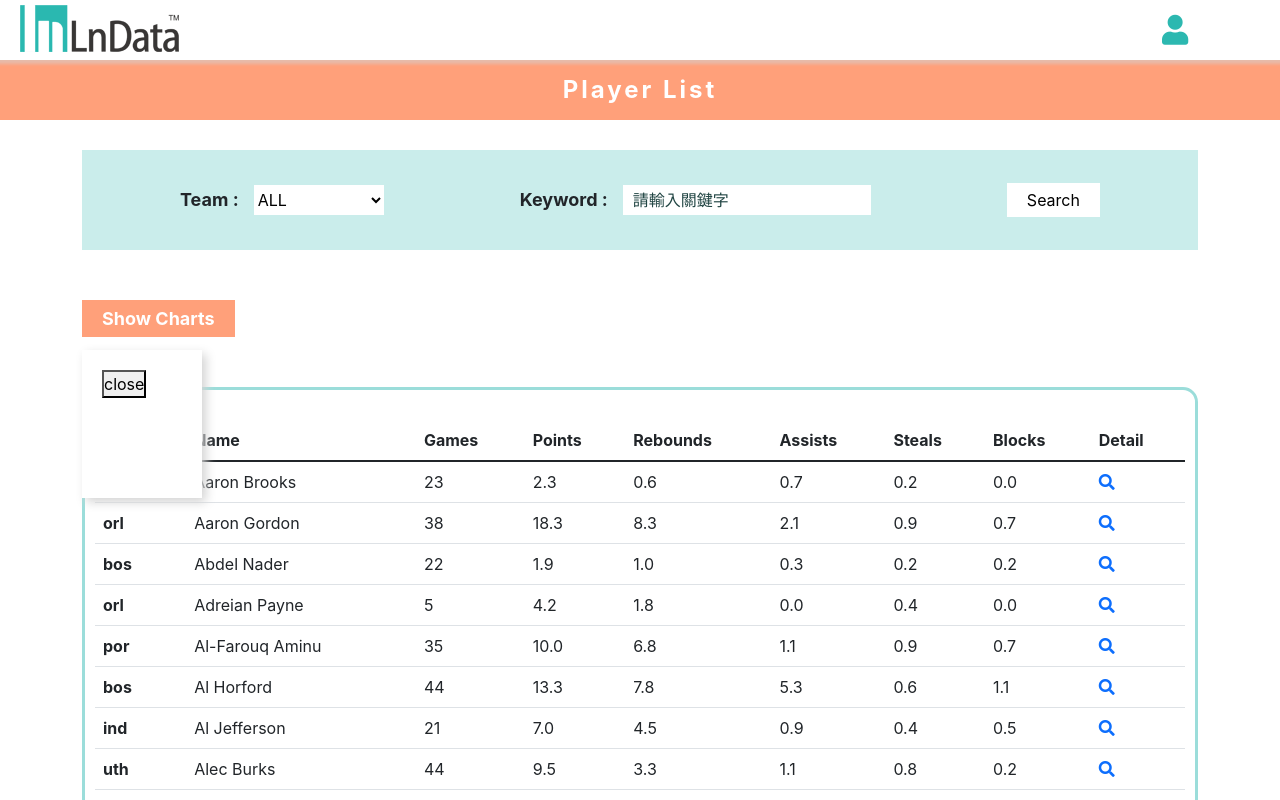
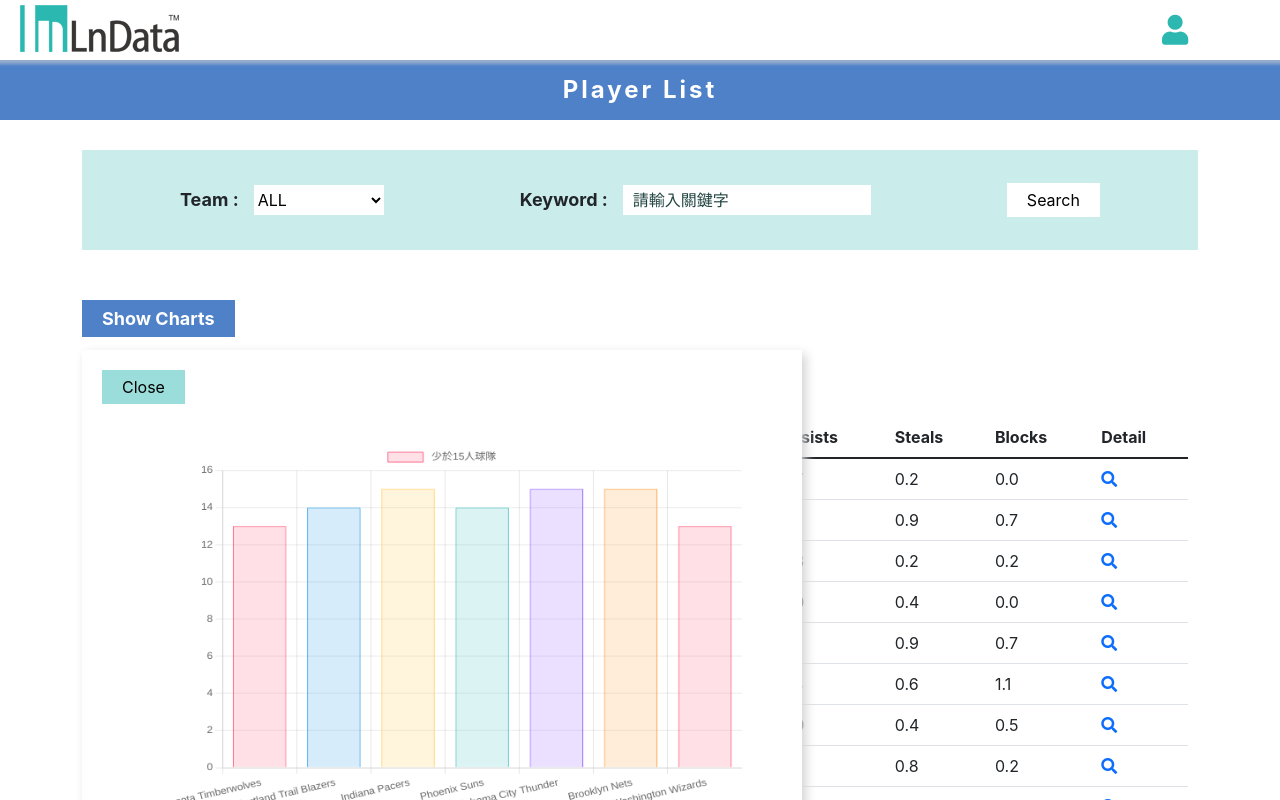
Before and after one commit to chiayuuliu/LnData-react, a React (Create React App) app: page / in a window 1280 px wide. Both pictures are taken after a click on the button "Show Charts". Shown: the top 800 px of the page. Built offline with nearby package versions, Linux system fonts and the light colour scheme.

Commit message:
修改chart 顯示

```diff
--- a/src/App.css
+++ b/src/App.css
@@ -29,7 +29,7 @@
 .user i{
   font-size: 30px;
   margin: 15px 10px;
-  color: rgb(44, 184, 176);
+  color: #2cb8b0;
 }
 .title{
   position: fixed;
@@ -38,7 +38,9 @@
   left: 0;
   width: 100%;
   height: 60px;
-  background-color: rgb(255, 160, 122);
+  /* background-color: rgb(255, 160, 122); */
+  background-color: #4f81c8;
+
   z-index: 2;
   font-size: 24px;
   line-height: 60px;
@@ -58,15 +60,17 @@
   align-items: center;
 }
 .datawrap{
-  border: 3px solid  rgba(44, 184, 177, 0.469);
-  border-radius: 15px;
+  /* border: 3px solid  rgba(44, 184, 177, 0.469); */
+  /* border-top: 3px solid  rgba(44, 184, 177, 0.469); */
+  border-radius: 0px;
   margin: 50px auto;
   padding: 30px 10px;
 }
 /* 搜尋欄位 */
 
 .chartbtn,
-.searchbtn{
+.searchbtn,
+.close{
   padding: 5px 20px;
   /* border-radius: 100px; */
   border: none;
@@ -74,15 +78,22 @@
   cursor: pointer;
   transition: .5s;
 }
-.searchbtn:hover{
+.searchbtn:hover,
+.close:hover,
+.chartbtn:hover{
   box-shadow: 3px 3px 5px lightgrey;
 }
 .chartbtn{
-  background-color: rgb(255, 160, 122);
+  /* background-color: rgb(255, 160, 122); */
+  background-color: #4f81c8;
   color: white;
   font-weight: bold;
   font-size: 18px;
-
+}
+.close{
+  background-color: rgb(44, 184, 176, 0.469);
+  /* color: white; */
+  /* font-weight: bold; */
 }
 
 .searchwrap label,
@@ -120,12 +131,16 @@
   display: flex;
   /* align-items: center; */
   margin: 10px 0px;
-  border-bottom: 2px solid blue;
+  border-bottom: 2px solid #4f81c8;
 }
 .player .icon{
   font-size: 24px;
   margin-right: 30px;
 }
+.detailwrap{
+  margin-top: 150px;
+}
+
 
 /* 圖表 */
 
--- a/src/pages/PlayerDetail.js
+++ b/src/pages/PlayerDetail.js
@@ -20,7 +20,7 @@ const Playerdetail = (props) => {
 
     return (
         <>
-        <div className="container">
+        <div className="container detailwrap">
             <div className="row">
                 <div className="playerInfo">
                     <div className="player">
--- a/src/pages/PlayerList.js
+++ b/src/pages/PlayerList.js
@@ -24,7 +24,7 @@ const Playerlist = (props) => {
     const [label, setLabel] = useState([])
     const [chartdata, setChartData] = useState([])
     // false 讓圖表一開始消失，true的時候出現
-    const [chart, setChart] = useState(true)
+    const [chart, setChart] = useState(false)
 
     // 取出Team 名稱
     let TeamAr=[]
@@ -76,6 +76,8 @@ const Playerlist = (props) => {
        // 設定圖表
        setLabel(chartLabel)
        setChartData(chartData)
+       console.log(label)
+       setChart(true)
     }, []);
 
     // 總頁數有變化時重生成頁碼
@@ -84,11 +86,13 @@ const Playerlist = (props) => {
         for (let i=1;i<=totalPage;i++){
             pages.push(i)
         }
+        // 顯示的頁數
         let showPage = pages.slice(nowpage-1, nowpage+5)
         setPagination(showPage)
     }, [totalPage, nowpage]);
 
 
+    // 頁數跟篩選資料改變，重新顯示取資料
     useEffect(() => {
         // 設定資料、頁數
         if(filterData.length){
@@ -104,7 +108,7 @@ const Playerlist = (props) => {
             setTotalPage(newPages)
         }
 
-    }, [nowpage,filterData,chart]);
+    }, [nowpage,filterData]);
 
     // 資料排序
     function DataSort(data) {
@@ -140,8 +144,6 @@ const Playerlist = (props) => {
         }
         setFilterData(newData)
     }
-
-
 
     return (
     <>
@@ -179,7 +181,6 @@ const Playerlist = (props) => {
             <button
             className="searchbtn"
             onClick={()=>{
-                // 只要不是ALL 都可執行篩選
                 dataFilter(team,searchWord)
             }}>Search</button>
         </div>
@@ -298,7 +299,7 @@ const Playerlist = (props) => {
                         setChart(true)
                         console.log('close')
                     }}
-                >close</button>
+                >Close</button>
                 <Barchart
                     label={label}
                     chartdata={chartdata}
```
